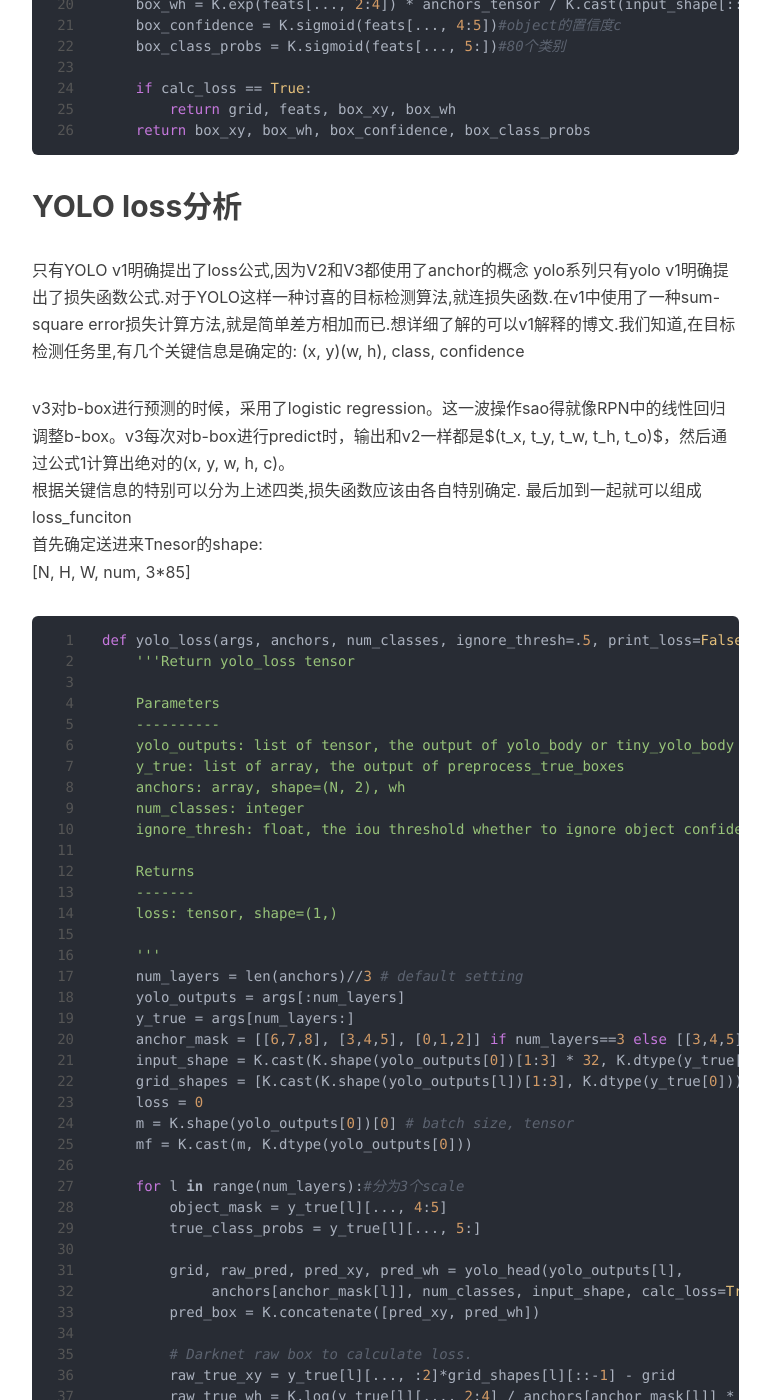
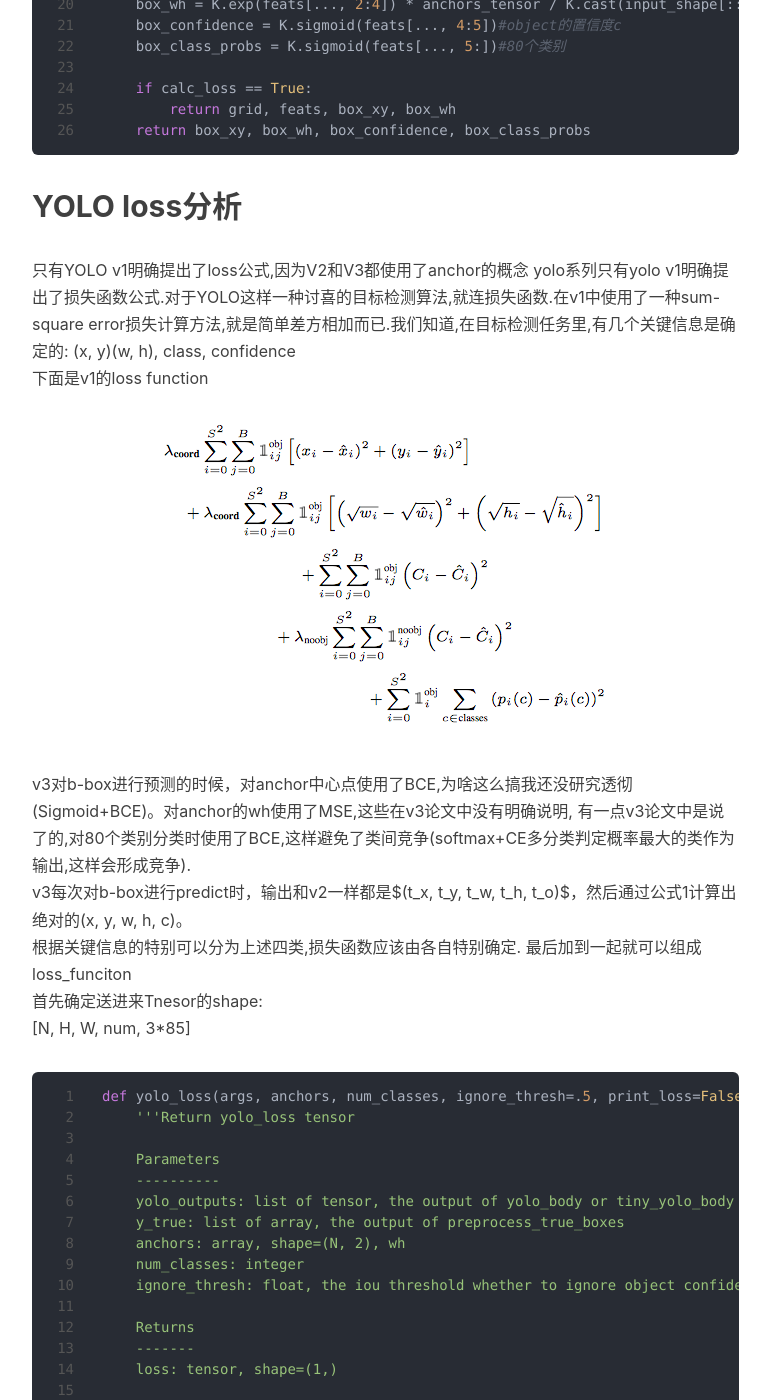
Before and after one commit to wdd233/wdd233.github.io, a Jekyll site: the page built from _posts/2019-02-27-YOLO原理代码赏析.md, in a window 1280 px wide and 1400 px high, scrolled down 8844 px. Shown: the whole window, without its empty margins (233-1003 px from the left). Built offline with Jekyll 4.4.1, drawn with Linux system fonts in a browser that asks for light colours; nearby versions of some CDN libraries; comment, search, counter and statistics services are not loaded; some of the changed text lies outside the part shown.

Commit message:
modified

```diff
--- a/_posts/2019-02-27-YOLO原理代码赏析.md
+++ b/_posts/2019-02-27-YOLO原理代码赏析.md
@@ -90,7 +90,7 @@ sumUp = 52! Bingo!
 ### Res Unit
 每个Res_Unit中借鉴了Bottleneck的思想,使用1x1 的卷积核将通道拉低,然后再用3x3的卷积核将通道拉回来,每个block均使用了残差pixel-add方式.
 在每个stage连接处有专门的Con2D(3x3, s=2)来降低feature_map的尺寸,这点与Resnet搞法是不一样的.
->**注意:**Darknet-53指的是整个分类网络有53层,包括了FC,但是YOLOv3只是使用了上面的部分网络
+>**注意:**Darknet-53指的是整个分类网络有53层,包括了FC,但是YOLOv3没有使用avgpool和fc
 YOLO的backbone只是借鉴的残差网络的shortcut残差思想,并非照搬Resnet-50的结构!!
 **通道变化:**64->128->256->512->1024
 
@@ -248,10 +248,15 @@ def yolo_head(feats, anchors, num_classes, input_shape, calc_loss=False):
 
 ## YOLO loss分析
 只有YOLO v1明确提出了loss公式,因为V2和V3都使用了anchor的概念
-yolo系列只有yolo v1明确提出了损失函数公式.对于YOLO这样一种讨喜的目标检测算法,就连损失函数.在v1中使用了一种sum-square error损失计算方法,就是简单差方相加而已.想详细了解的可以v1解释的博文.我们知道,在目标检测任务里,有几个关键信息是确定的:
+yolo系列只有yolo v1明确提出了损失函数公式.对于YOLO这样一种讨喜的目标检测算法,就连损失函数.在v1中使用了一种sum-square error损失计算方法,就是简单差方相加而已.我们知道,在目标检测任务里,有几个关键信息是确定的:
 (x, y)(w, h), class, confidence
+下面是v1的loss function
+![YOLO_loss](/img/yolo_loss.png)
 
-v3对b-box进行预测的时候，采用了logistic regression。这一波操作sao得就像RPN中的线性回归调整b-box。v3每次对b-box进行predict时，输出和v2一样都是$(t_x, t_y, t_w, t_h, t_o)$，然后通过公式1计算出绝对的(x, y, w, h, c)。
+
+v3对b-box进行预测的时候，对anchor中心点使用了BCE,为啥这么搞我还没研究透彻(Sigmoid+BCE)。对anchor的wh使用了MSE,这些在v3论文中没有明确说明,
+有一点v3论文中是说了的,对80个类别分类时使用了BCE,这样避免了类间竞争(softmax+CE多分类判定概率最大的类作为输出,这样会形成竞争).
+v3每次对b-box进行predict时，输出和v2一样都是$(t_x, t_y, t_w, t_h, t_o)$，然后通过公式1计算出绝对的(x, y, w, h, c)。
 根据关键信息的特别可以分为上述四类,损失函数应该由各自特别确定. 最后加到一起就可以组成loss_funciton
 首先确定送进来Tnesor的shape:
 [N, H, W, num, 3*85]
@@ -312,11 +317,11 @@ def yolo_loss(args, anchors, num_classes, ignore_thresh=.5, print_loss=False):
         ignore_mask = K.expand_dims(ignore_mask, -1)
 
         # K.binary_crossentropy is helpful to avoid exp overflow.
-        xy_loss = object_mask * box_loss_scale * K.binary_crossentropy(raw_true_xy, raw_pred[...,0:2], from_logits=True)
-        wh_loss = object_mask * box_loss_scale * 0.5 * K.square(raw_true_wh-raw_pred[...,2:4])
+        xy_loss = object_mask * box_loss_scale * K.binary_crossentropy(raw_true_xy, raw_pred[...,0:2], from_logits=True)#anchor中心点xy用了BCE?
+        wh_loss = object_mask * box_loss_scale * 0.5 * K.square(raw_true_wh-raw_pred[...,2:4])#wh使用了MSE_LOSS
         confidence_loss = object_mask * K.binary_crossentropy(object_mask, raw_pred[...,4:5], from_logits=True)+ \
             (1-object_mask) * K.binary_crossentropy(object_mask, raw_pred[...,4:5], from_logits=True) * ignore_mask
-        class_loss = object_mask * K.binary_crossentropy(true_class_probs, raw_pred[...,5:], from_logits=True)
+        class_loss = object_mask * K.binary_crossentropy(true_class_probs, raw_pred[...,5:], from_logits=True)#针对每个类别使用BCE,而不是softmax+CE
 
         xy_loss = K.sum(xy_loss) / mf
         wh_loss = K.sum(wh_loss) / mf
```
Also changed, not shown: other parts of _posts/2019-02-27-YOLO原理代码赏析.md (+1 -1 lines).
